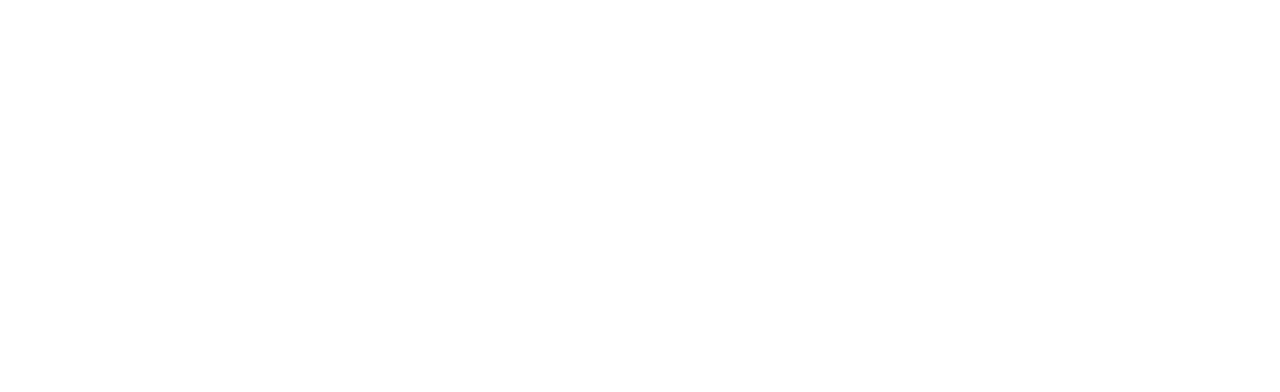
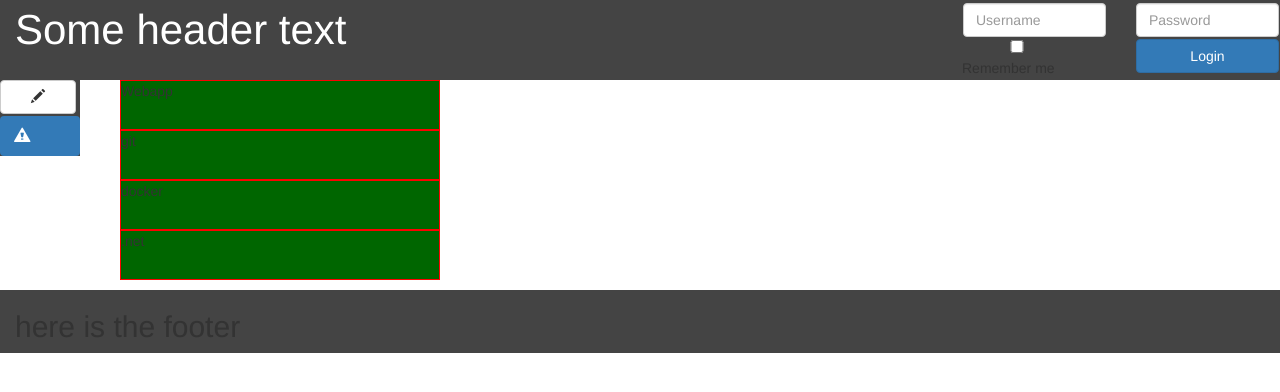
Before and after one commit to bruennijs/sabbat.notes, a website: page src/main/sabbat.notes.ui/html/index.html in a window 1280 px wide. Drawn offline with nearby package versions, Linux system fonts and the light colour scheme.

Commit message:
Added navigation and login

```diff
--- a/src/main/sabbat.notes.ui/css/main.css
+++ b/src/main/sabbat.notes.ui/css/main.css
@@ -39,9 +39,14 @@
 
 }
 
+.text-header {
+    color: white;
+    font-size: 3em;
+}
+
 .row-header {
     height: 80px;
-    background-color: #dedede;
+    background-color: #444;
 }
 
 .login {
@@ -61,3 +66,59 @@
     clear: both;
     display: block;
 }
+
+.col-navigation {
+    float: left;
+    width: auto;
+    background-color: #444;
+}
+
+.ul-navigation {
+    margin: 0px;
+    padding: 0px;
+}
+
+.ul-navigation li{
+    width: inherit;
+}
+
+.col-content {
+    float: left;
+    background-color: #FFF;
+    text-align: left;
+    width: auto;
+}
+
+.col-login {
+    padding: 2px;
+}
+
+#login-input {
+    width: 100%;
+}
+
+#login-control {
+    box-sizing: border-box;
+    width: 100%;
+    margin: 1px 1px 1px 1px;
+}
+
+.notes-list {
+    list-style: none;
+    width: 360px;
+}
+
+.notes-list li {
+    height: 50px;
+    border: 1px solid red;
+    background-color: #006600
+}
+
+.col-footer {
+    background-color: #444;
+}
+
+.tab-icon {
+    width: 50px;
+    height: 100%;
+}
--- a/src/main/sabbat.notes.ui/html/index.html
+++ b/src/main/sabbat.notes.ui/html/index.html
@@ -10,28 +10,31 @@
     <link rel="stylesheet" href="../css/bootstrap.css">
     <link rel="stylesheet" type="text/css" href="../css/main.css"/>
 
-    <!-- jQuery (necessary for Bootstrap's JavaScript plugins) -->
-    <!-- <script src="https://ajax.googleapis.com/ajax/libs/jquery/1.11.3/jquery.min.js"></script> -->
-    <script src="../js/jquery.min.js" />
-
-    <!-- Latest compiled and minified JavaScript -->
-    <!--<script src="https://maxcdn.bootstrapcdn.com/bootstrap/3.3.5/js/bootstrap.min.js"></script>-->
-    <script src="../js/bootstrap.js" />
 </head>
 <body>
-<div class="container">
+<div class="container-fluid">
+
     <div class="row row-header">
-        <div class="col-sm-9"><span style="text-align: center">Some header text</span></div>
-        <div class="col-sm-3 login">
+        <div class="col-sm-9">
+            <span class="text-header">Some header text</span>
+        </div>
+        <div class="col-sm-3 col-login">
             <div class="row">
 
-                <div class="input-group">
-                  <input type="text" class="form-control" placeholder="Username" aria-describedby="basic-addon1"/>
-                    <input type="text" class="form-control" placeholder="Password" aria-describedby="basic-addon1"/>
-                    <span class="input-group-btn" id="basic-addon1">
-                        <button type="button" class="btn btn-default">Login</button>
-                    </span>
-                </div><!-- /input-group -->
+                <form  class="form-inline">
+                    <div class="form-group col-md-6">
+                        <input  type="User" class="form-control" id="login-control" placeholder="Username">
+                    </div>
+                    <div class="form-group col-md-6">
+                        <input  type="password" class="form-control" id="login-control" placeholder="Password">
+                    </div>
+                    <div class="checkbox col-md-6">
+                        <label><input  type="checkbox" id="login-control">Remember me</label>
+                    </div>
+                    <div class="col-md-6">
+                      <button type="submit" class="btn btn-primary" id="login-control">Login</button>
+                    </div>
+                </form>
 
 
 <!--                <span>
@@ -45,18 +48,51 @@
         </div>
     </div>
     <div class="row">
-      <div class="col-md-1">
-          <ul class="nav nav-tabs" role="tablist">
-                <ul class="active" role="presentation"><a href="#">Profile</a></ul>
-                <ul role="presentation">Chat</ul>
-            </ul>
+      <div class="col-navigation">
+          <ul class="nav nav-pills nav-stacked ul-navigation" role="navigation">
+              <li role="presentation" data-toggle="tab">
+                  <button type="button" class="btn btn-default" data-target="#notes">
+                      <span class="glyphicon glyphicon-pencil tab-icon"/>
+                  </button>
+              </li>
+              <li role="presentation" class="active" data-toggle="tab">
+                  <a href="#chat">
+                      <span class="glyphicon glyphicon-alert tab-icon"/>
+                  </a>
+              </li>
+          </ul>
       </div>  <!-- end side navigation -->
-        <div class="col-md-11">
-
-          <span>hELLO THIS IS A TEXT</span>
+        <div class="tab-content col-content">
+            <div class="tab-pane active" id="notes">
+              <ul class="notes-list">
+                  <li>Webapp</li>
+                  <li>git</li>
+                  <li>docker</li>
+                  <li>.net</li>
+              </ul>
+            </div>
+            <div class="tab-pane" id="chat">
+                <h2>text</h2>
+            </div>
         </div>  <!-- end side navigation -->
     </div>  <!-- end dashboard -->
+
+    <div class="clearfix" />
+
+    <div class="row" >
+        <div class="col-md-12 col-footer">
+          <h2>here is the footer</h2>
+        </div>
+    </div>
 </div>
-</nav>
+
+<!-- jQuery (necessary for Bootstrap's JavaScript plugins) -->
+<!-- <script src="https://ajax.googleapis.com/ajax/libs/jquery/1.11.3/jquery.min.js"></script> -->
+<script src="../js/jquery.min.js" />
+
+<!-- Latest compiled and minified JavaScript -->
+<!--<script src="https://maxcdn.bootstrapcdn.com/bootstrap/3.3.5/js/bootstrap.min.js"></script>-->
+<script src="../js/bootstrap.js" />
+
 </body>
 </html>
```
Also changed, not shown: src/main/sabbat.notes.ui/gulpfile.js (+10 -4 lines).
